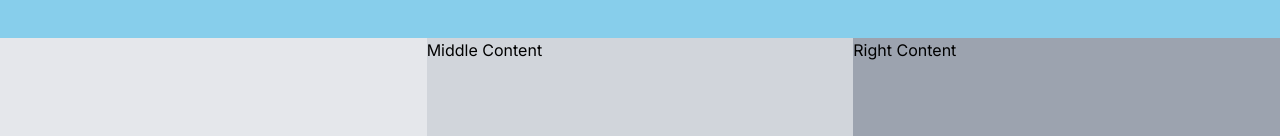
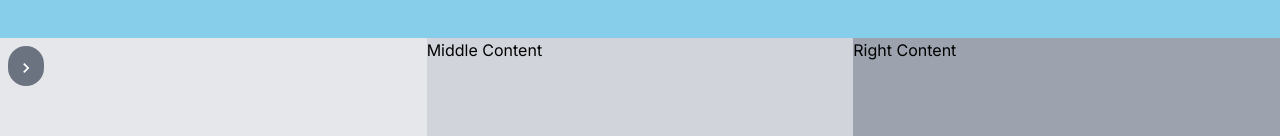
Before and after one commit to lucidethinker/go-india-stocks, a Next.js app: page / in a window 1280 px wide. Shown: the part 350-486 px from the top of the page. Built offline with nearby package versions, Linux system fonts and the light colour scheme.

Commit message:
feat: :sparkles: drawyer first commit

```diff
--- /dev/null
+++ b/src/app/components/drawyer.tsx
@@ -0,0 +1,39 @@
+"use client";
+import React, { useState } from "react";
+import { ChevronLeft, ChevronRight } from "@mui/icons-material";
+
+export default function Drawer() {
+  const [isOpen, setIsOpen] = useState(false);
+
+  const toggleDrawer = () => {
+    setIsOpen((prevState) => !prevState);
+  };
+
+  return (
+    <div className="flex">
+      <div className="relative">
+        <button
+          className="bg-gray-500 text-white p-2 rounded-full absolute top-2 left-2 z-10"
+          onClick={toggleDrawer}
+        >
+          {isOpen ? (
+            <ChevronLeft sx={{ fontSize: 20 }} />
+          ) : (
+            <ChevronRight sx={{ fontSize: 20 }} />
+          )}
+        </button>
+        <div
+          className={`bg-gray-200 w-60 h-screen fixed top-0 left-0 transition-transform duration-300 transform ${
+            isOpen ? "translate-x-0" : "-translate-x-full"
+          }`}
+        >
+          {/* Add your tool components or content here */}
+          <p>Tool 1</p>
+          <p>Tool 2</p>
+          <p>Tool 3</p>
+          {/* ... */}
+        </div>
+      </div>
+    </div>
+  );
+}
--- a/src/app/page.tsx
+++ b/src/app/page.tsx
@@ -2,6 +2,7 @@ import React from "react";
 import Image from "next/image";
 import StockInfo from "./components/stockinfo";
 import featuredCompanies from "../../public/feaured";
+import Drawer from "./components/drawyer";
 
 export default function Home() {
   return (
@@ -21,7 +22,9 @@ export default function Home() {
         </div>
       </div>
       <div className="flex">
-        <div className="w-1/3 h-screen bg-gray-200"></div>
+        <div className="w-1/3 h-screen bg-gray-200">
+          <Drawer />
+        </div>
         <div className="w-1/3 h-screen bg-gray-300">Middle Content</div>
         <div className="w-1/3 h-screen bg-gray-400">Right Content</div>
       </div>
```
